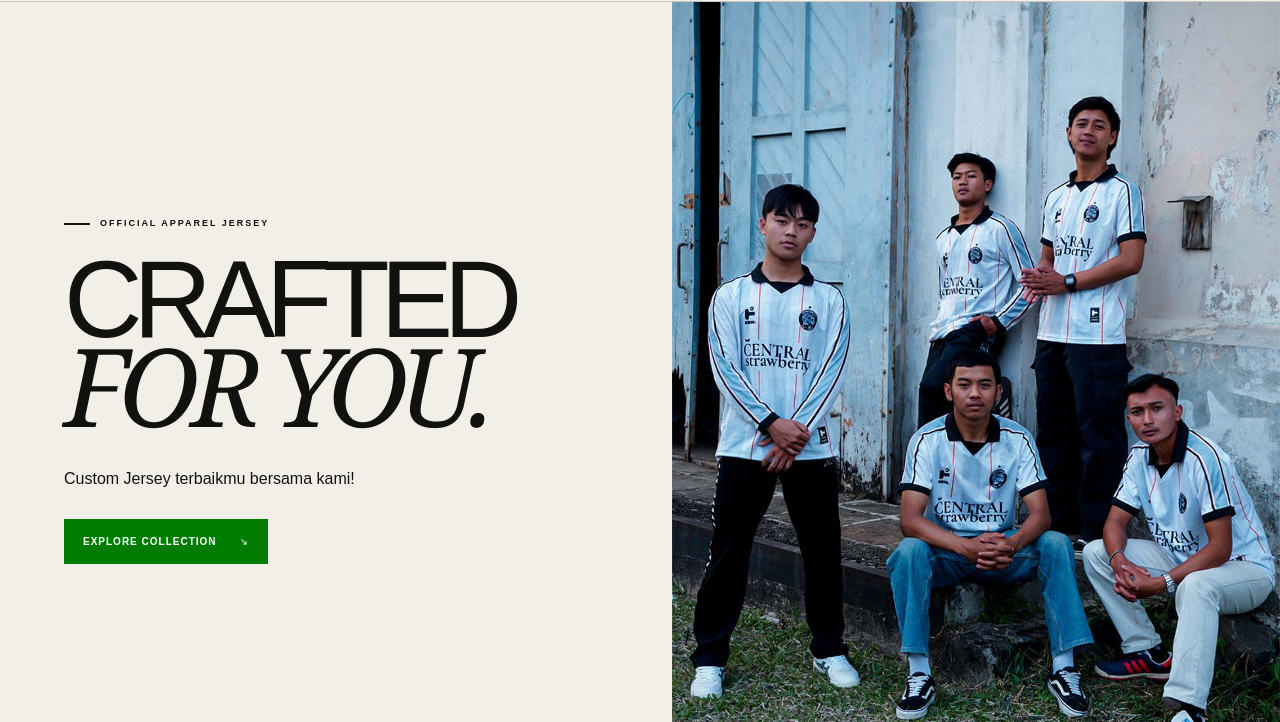
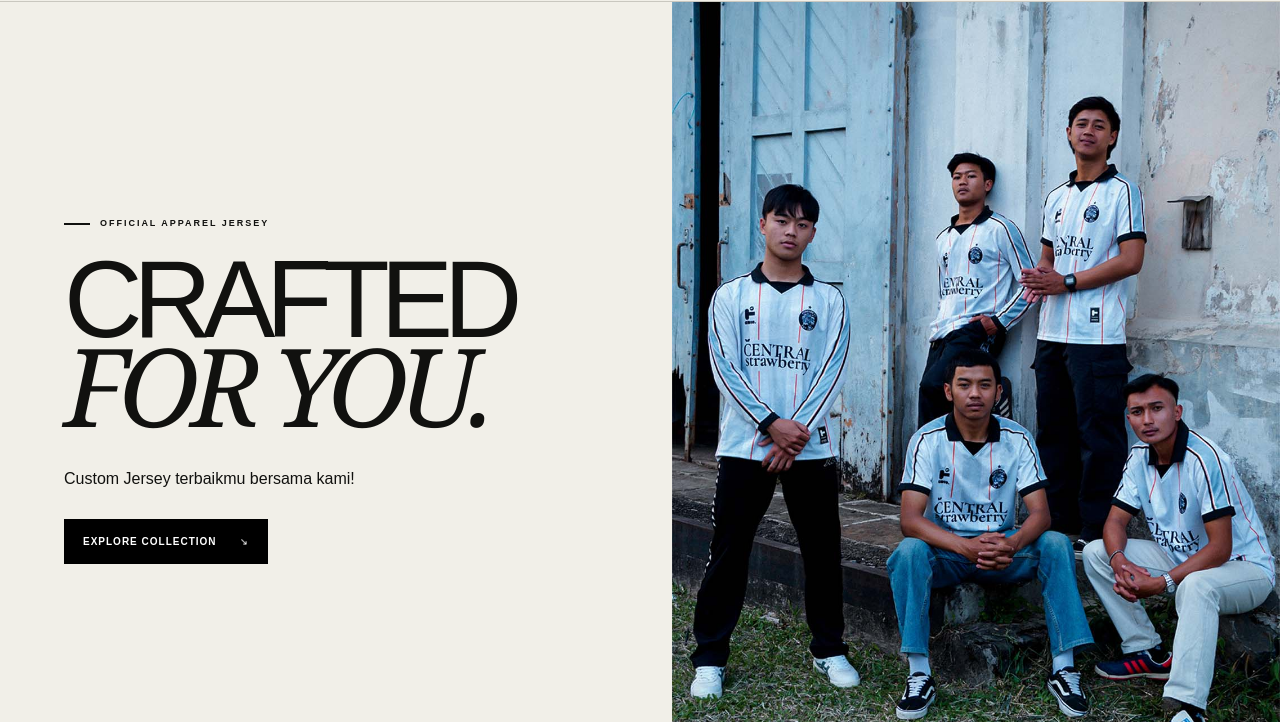
Before and after one commit to Gandinya/STAGE-MERCH, a plain HTML site: page index.html in a window 1280 px wide. Shown: the part 78-800 px from the top of the page. Drawn offline with nearby package versions, Linux system fonts and the light colour scheme.

Commit message:
Change acid color variable to black

```diff
--- a/index.html
+++ b/index.html
@@ -12,7 +12,7 @@
         :root {
             --ink: #11110f;
             --paper: #f1efe8;
-            --acid: #007d00;
+            --acid: #000000;
             --muted: #66665f
         }
 
```
